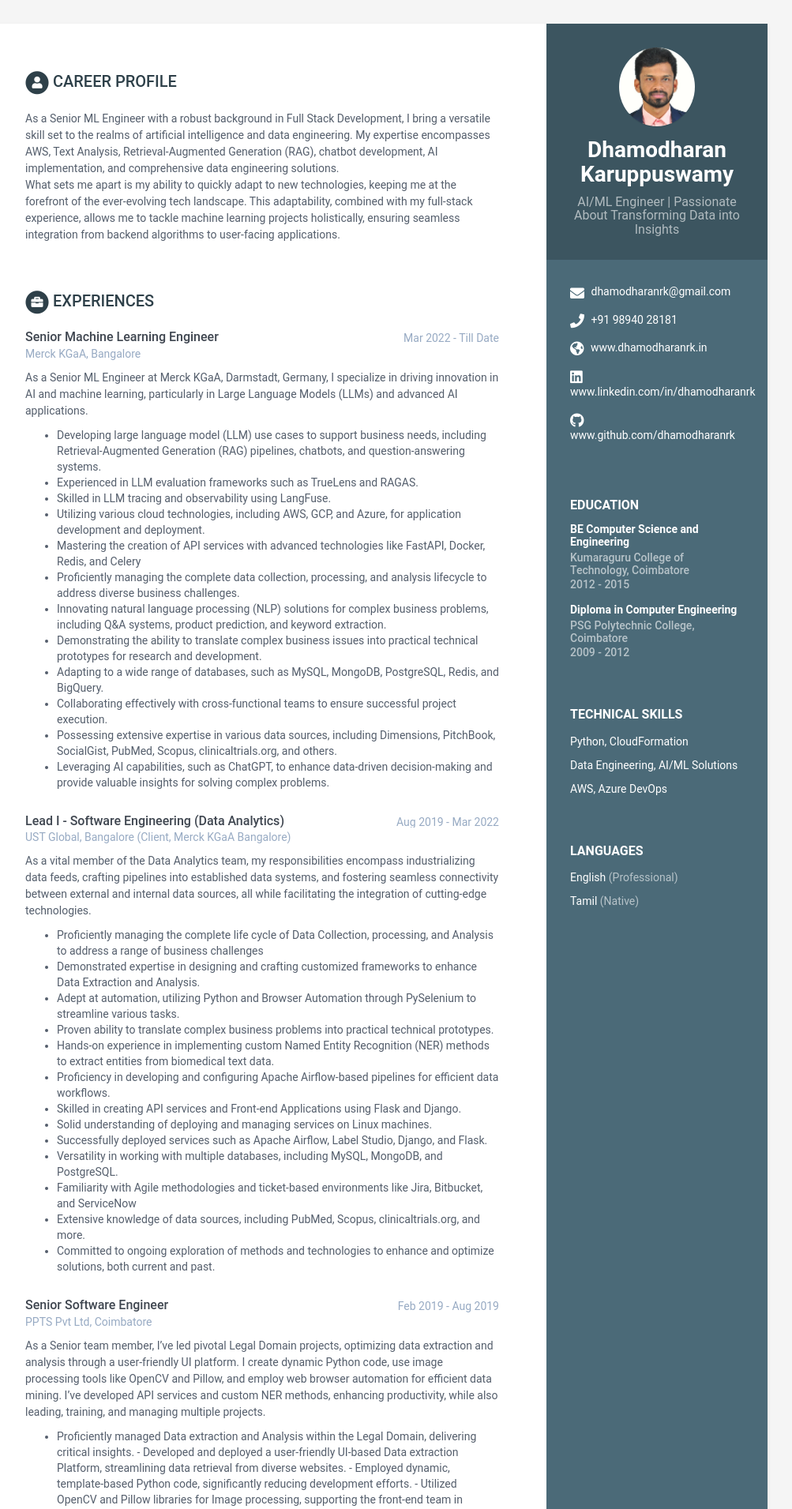
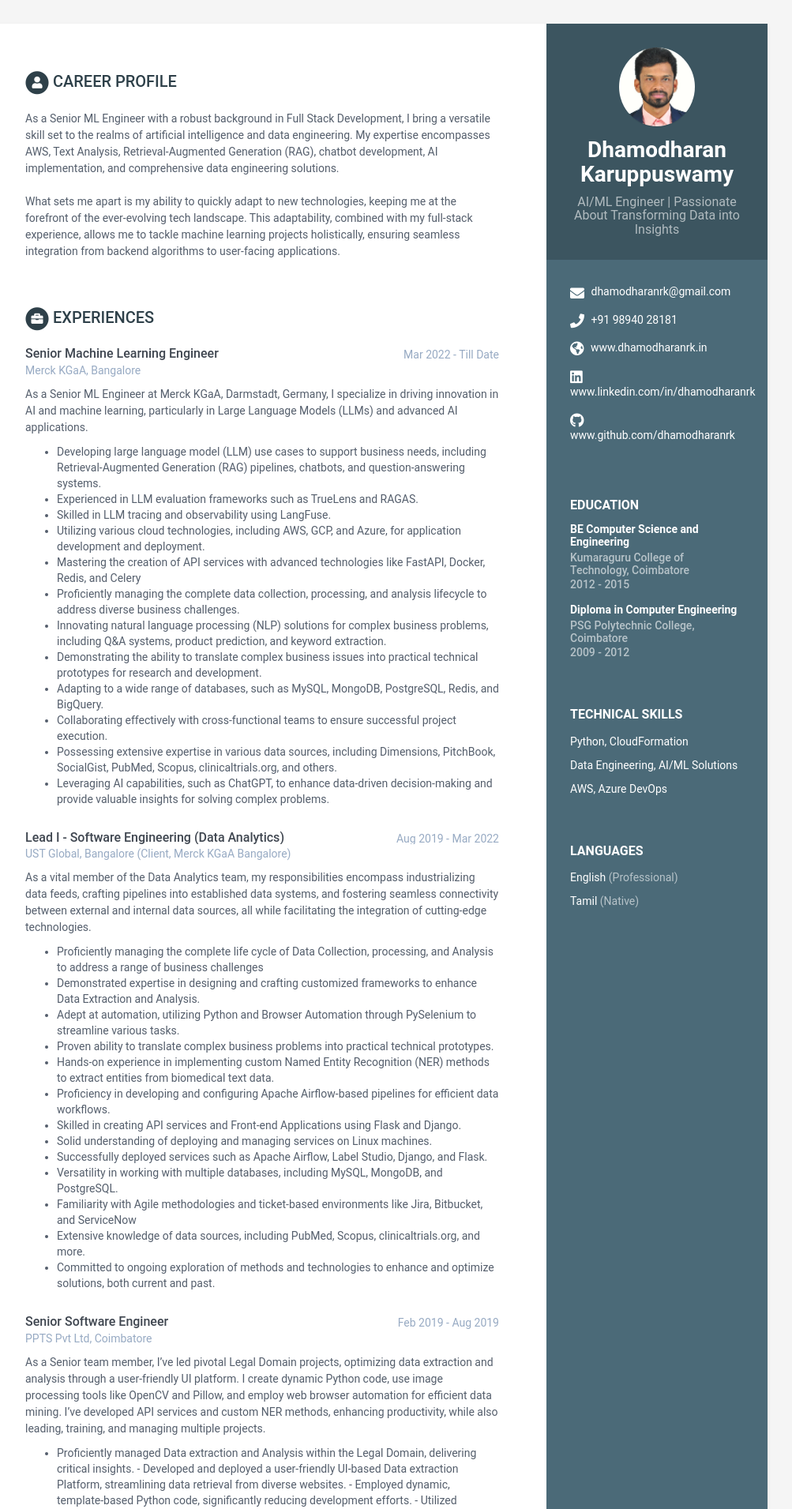
Before and after one commit to dhamodharanrk/online-cv, a Jekyll site: the page built from index.html, in a window 1280 px wide. Shown: the top 1911 px of the page at 79% size, without its empty margins (168-1171 px from the left). Built offline with Jekyll 4.4.1, drawn with Linux system fonts in a browser that asks for light colours.

```diff
--- a/_data/data.yml
+++ b/_data/data.yml
@@ -33,7 +33,7 @@ career-profile:
   summary: >
     As a Senior ML Engineer with a robust background in Full Stack Development, I bring a versatile skill set to the realms of artificial intelligence and data engineering. My expertise encompasses AWS, Text Analysis, Retrieval-Augmented Generation (RAG), chatbot development, AI implementation, and comprehensive data engineering solutions.
 
-    <br>What sets me apart is my ability to quickly adapt to new technologies, keeping me at the forefront of the ever-evolving tech landscape. This adaptability, combined with my full-stack experience, allows me to tackle machine learning projects holistically, ensuring seamless integration from backend algorithms to user-facing applications.
+    <br><br>What sets me apart is my ability to quickly adapt to new technologies, keeping me at the forefront of the ever-evolving tech landscape. This adaptability, combined with my full-stack experience, allows me to tackle machine learning projects holistically, ensuring seamless integration from backend algorithms to user-facing applications.
 education:
   - degree: BE Computer Science and Engineering
     university: Kumaraguru College of Technology, Coimbatore
```
